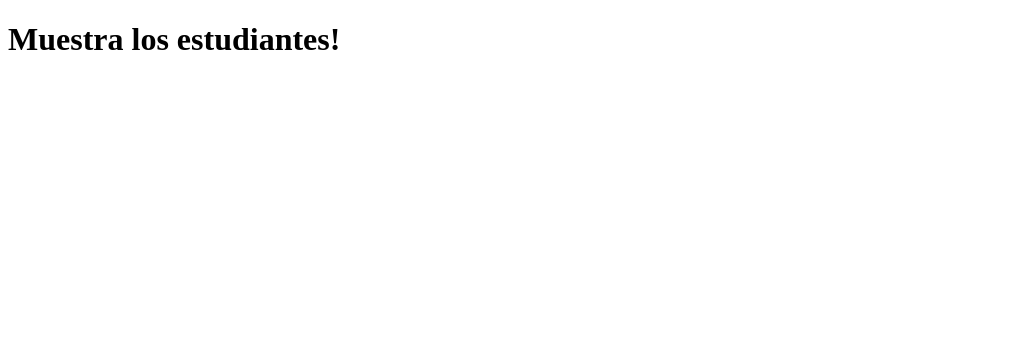
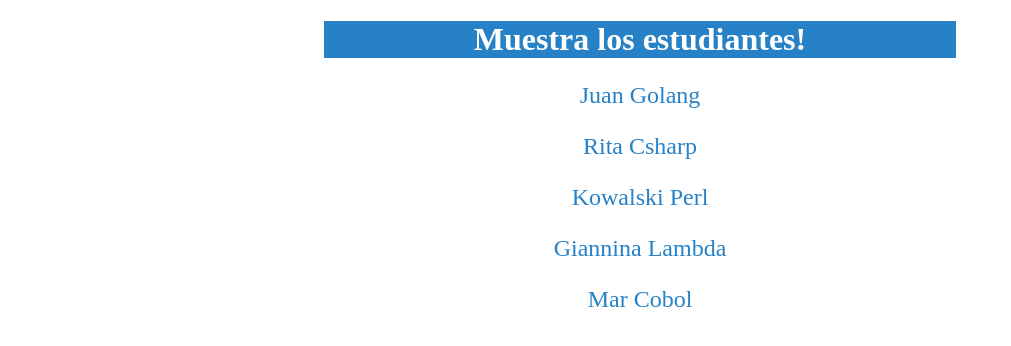
Before and after one commit to SofiDacu/8.1.-Ejercicio-de-Pr-ctica-Fetch-Individual-, a plain HTML site: page index.html in a window 1280 px wide. Shown: the whole page, without its empty margins (0-1011 px from the left). Drawn offline with Linux system fonts and the light colour scheme.

Commit message:
Cambios 1

```diff
--- a/css/styles.css
+++ b/css/styles.css
@@ -0,0 +1,22 @@
+#container{
+    color: rgb(38, 129, 198);
+    text-align: center;
+    font-size: 1.5em;
+}
+
+h1{
+    color: rgb(255, 255, 255);
+    background-color: rgb(38, 129, 198);
+    text-align: center;
+    margin-inline-start: 25%;
+    margin-inline-end: 25%;
+
+}
+
+.titulo {/*
+    display: block;
+    margin-block-start: 10em; */
+    /*
+    padding-left: 25%;
+    padding-right: 25%;
+*/}
--- a/index.html
+++ b/index.html
@@ -9,7 +9,7 @@
     <link href="css/styles.css" rel="stylesheet" type="text/css" />
   </head>
   <body>
-    <h1>Muestra los estudiantes!</h1>
+    <div id="titulo"><h1>Muestra los estudiantes!</h1></div>
     <div id="container"></div>
   </body>
 </html>
--- a/js/script.js
+++ b/js/script.js
@@ -1,7 +1,7 @@
 // En este archivo no utilizamos el evento "DOMContentLoaded", ya que se colocó el atributo "defer" en la importación del script,
 // que nos soluciona el problema de los elementos no cargados del DOM. Más info => https://www.w3schools.com/tags/att_script_defer.asp
 
-const DATA_URL = "json/data.json"; // URL que contiene los datos que queremos mostrar
+const ESTUDIANTES_URL = "json/data.json"; // URL que contiene los datos que queremos mostrar
 
 const container = document.getElementById("container"); // "Traemos" utilizando el DOM el div de id "container" para colocar la información en él
 
@@ -19,3 +19,16 @@ function showData(dataArray) {
 }
 
 // Escribe el código necesario para realizar el fetch al archivo con los datos y mostrar los estudiantes con la función showData
+
+fetch(ESTUDIANTES_URL)
+  .then(response => {
+    if (!response.ok) {
+      throw new Error('Error al cargar los datos');
+    }
+    return response.json();
+  })
+  .then(data => {
+    // Llama a la función showData pasando la lista de estudiantes
+    showData(data.students);
+  })
+  .catch(error => console.error('Error:', error));
```
Also changed, not shown: json/data.json (line endings or trailing spaces).
